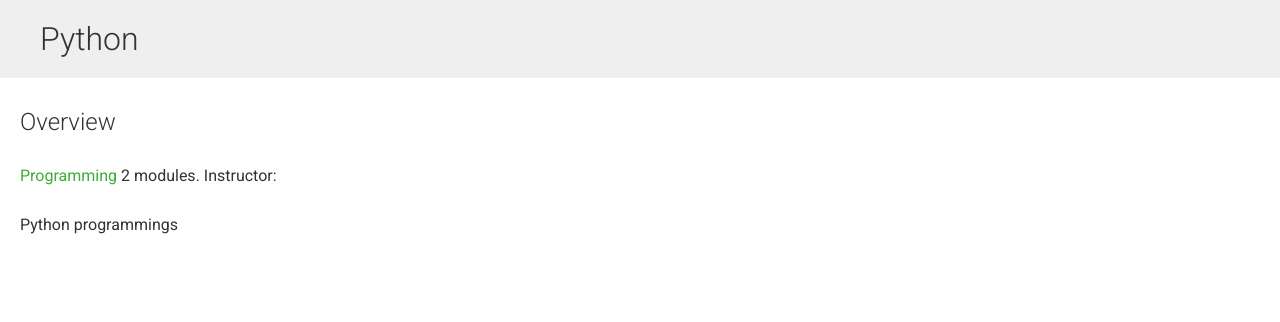
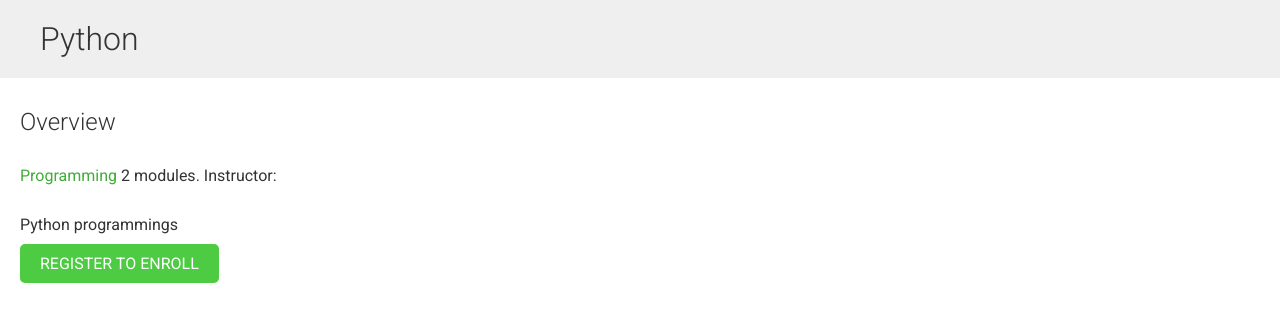
Before and after one commit to Arsendada/E_learning_study_platform, a Django app: a page that uses educa/courses/templates/courses/course/detail.html in a window 1280 px wide. Shown: the part 54-376 px from the top of the page. Run offline with Django 4.2, Linux system fonts and the light colour scheme; data comes from the database, SQL or seed files in the repository.

Commit message:
add the enroll button form to the course overview page and add the enroll button form to the detail.html

```diff
--- a/educa/courses/templates/courses/course/detail.html
+++ b/educa/courses/templates/courses/course/detail.html
@@ -17,6 +17,17 @@
                 Instructor: {{ object.owner.get_full_name }}
             </p>
             {{ object.overview|linebreaks }}
+            {% if request.user.is_authenticated %}
+                <form action="{% url 'student_enroll_course' %}" method="post">
+                    {{ enroll_form }}
+                    {% csrf_token %}
+                    <input type="submit" value="Enroll now">
+                </form>
+            {% else %}
+                <a href="{% url 'student_registration' %}" class="button">
+                    Register to enroll
+                </a>
+            {% endif %}
         </div>
     {% endwith %}
 {% endblock %}
--- a/educa/courses/views.py
+++ b/educa/courses/views.py
@@ -204,5 +204,5 @@ class CourseDetailView(DetailView):
     def get_context_data(self, **kwargs):
         context = super().get_context_data(**kwargs)
         context['enroll_form'] = CourseEnrollForm(
-                                 initial={'course':self.object})
+                                 initial={'course': self.object})
         return context
```
